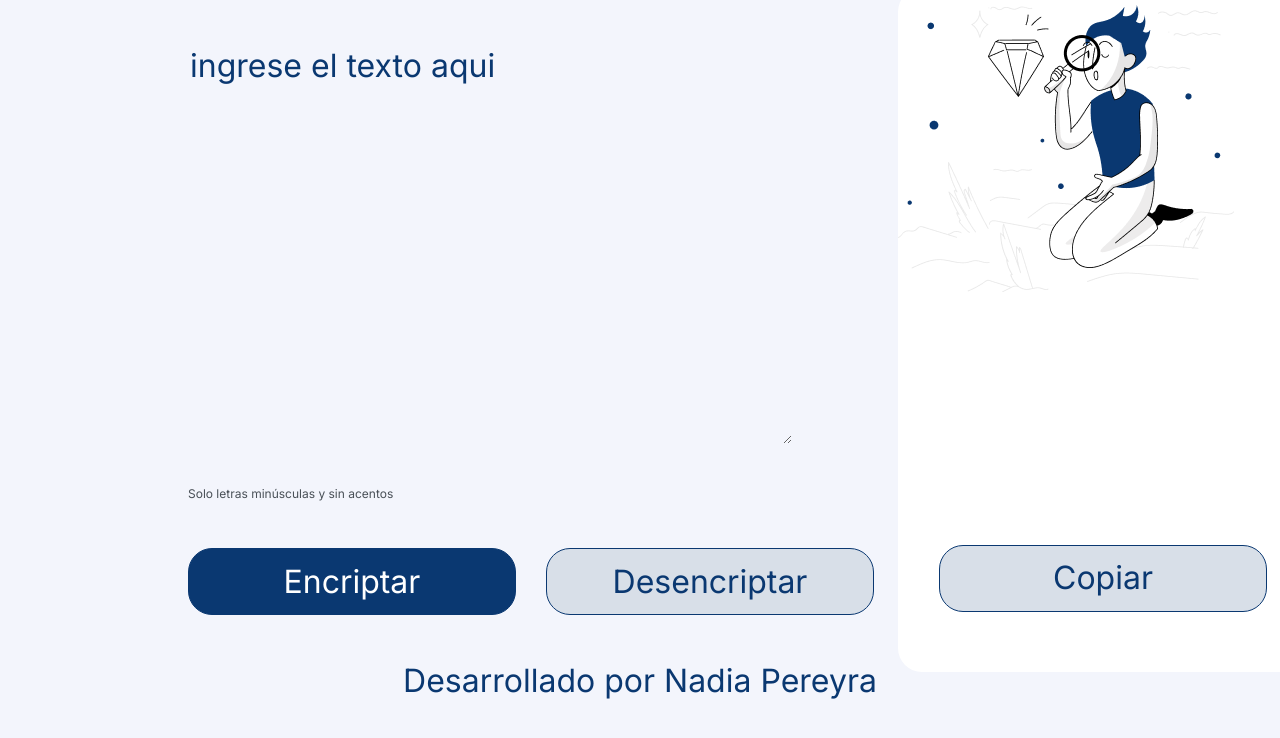
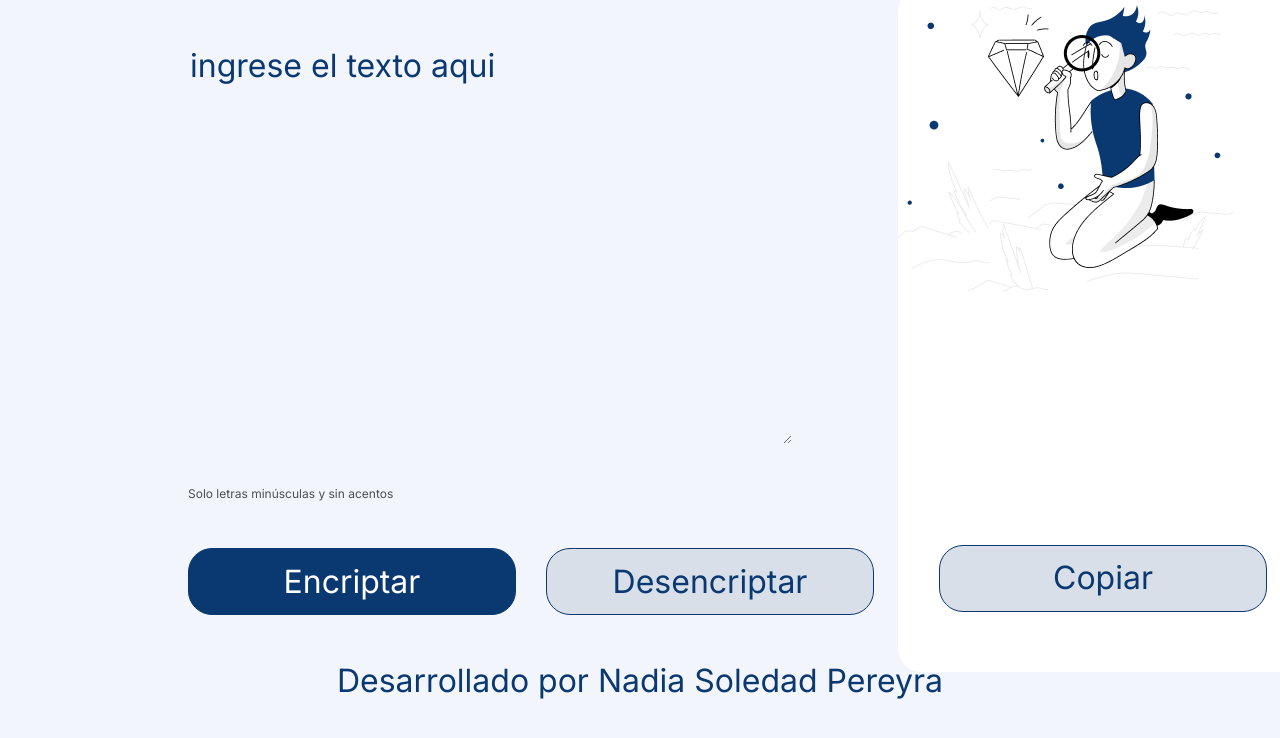
Before and after one commit to NaSP32/Encriptador-DesencriptadorDeTexto, a plain HTML site: page index.html in a window 1280 px wide. Shown: the part 72-810 px from the top of the page. Drawn offline with Linux system fonts and the light colour scheme.

Commit message:
Modifico el footer

```diff
--- a/index.html
+++ b/index.html
@@ -34,7 +34,7 @@
         </section>
     </main>
     <footer class="footer">
-        <p>Desarrollado por Nadia Pereyra</p>
+        <p>Desarrollado por Nadia Soledad Pereyra</p>
     </footer>
 
     <script src="app.js"></script>
```
